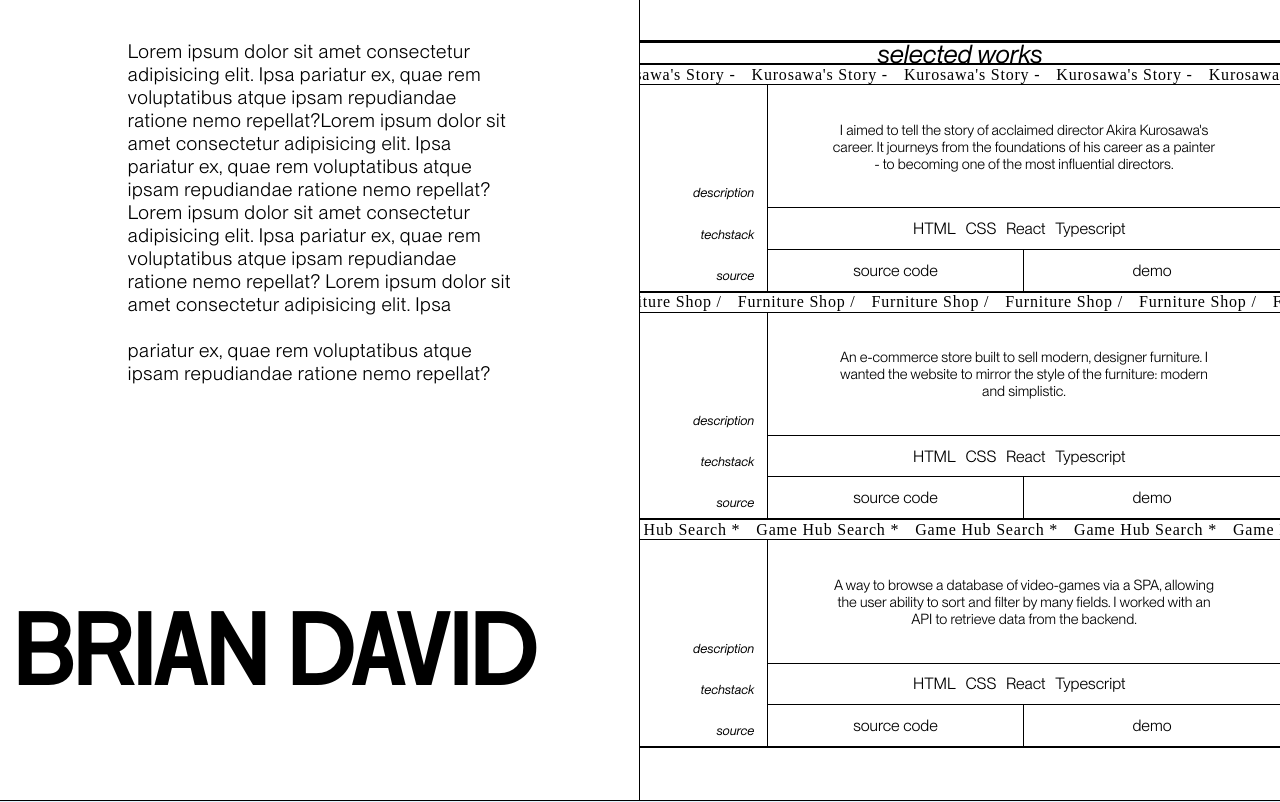
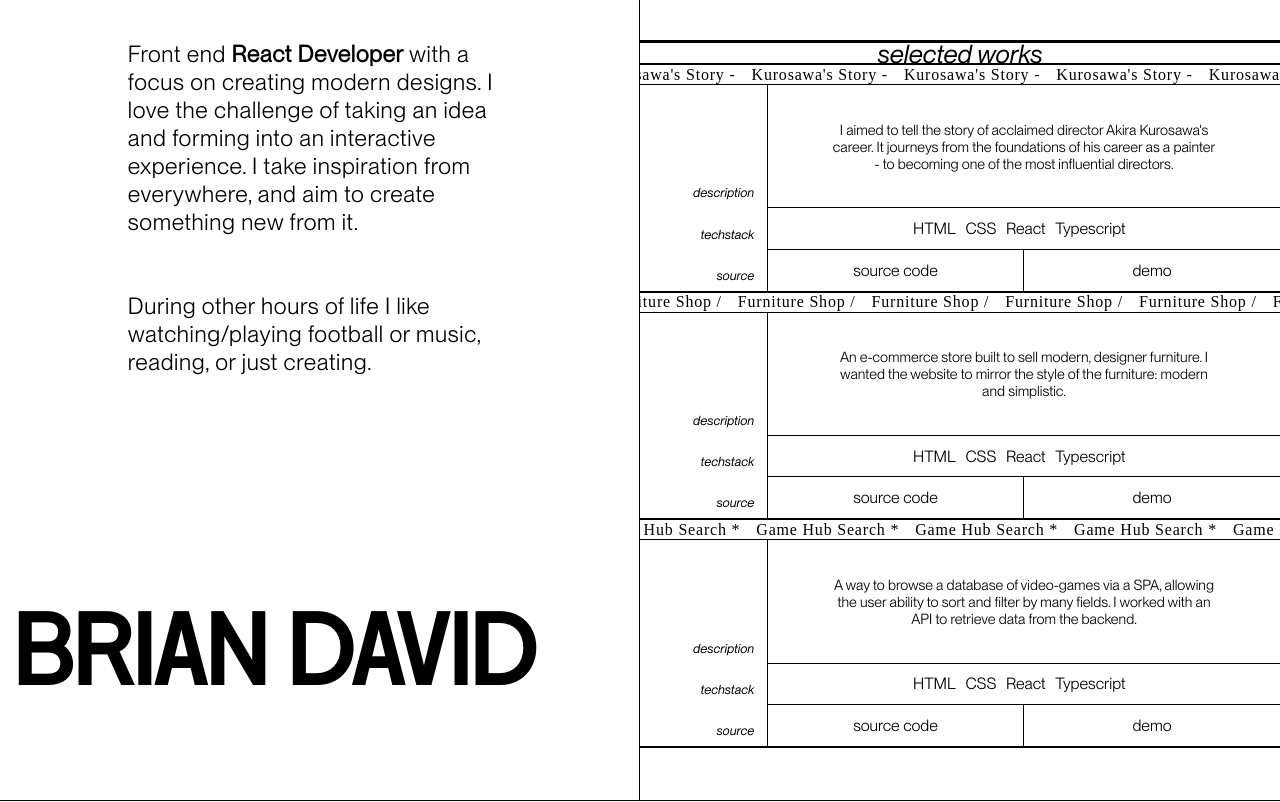
Before and after one commit to brian-david4/brian-portfolio-website, a React (Vite) app in the folder portfolio-website/: page / in a window 1280 px wide. Shown: the top 802 px of the page. Built offline with nearby package versions, Linux system fonts and the light colour scheme; a web font is replaced by a local one.

Commit message:
update about section

```diff
--- a/portfolio-website/src/pages/Home2/Home2.tsx
+++ b/portfolio-website/src/pages/Home2/Home2.tsx
@@ -41,18 +41,15 @@ const Home2 = () => {
         <section className={styles.sectionLeft}>
           <h2 className={styles.nameTitle}>BRIAN DAVID</h2>
           <p className={styles.about}>
-            Lorem ipsum dolor sit amet consectetur adipisicing elit. Ipsa
-            pariatur ex, quae rem voluptatibus atque ipsam repudiandae ratione
-            nemo repellat?Lorem ipsum dolor sit amet consectetur adipisicing
-            elit. Ipsa pariatur ex, quae rem voluptatibus atque ipsam
-            repudiandae ratione nemo repellat?Lorem ipsum dolor sit amet
-            consectetur adipisicing elit. Ipsa pariatur ex, quae rem
-            voluptatibus atque ipsam repudiandae ratione nemo repellat? Lorem
-            ipsum dolor sit amet consectetur adipisicing elit. Ipsa
+            Front end <b>React Developer</b> with a focus on creating modern
+            designs. I love the challenge of taking an idea and forming into an
+            interactive experience. I take inspiration from everywhere, and aim
+            to create something new from it.
             <br />
             <br />
-            pariatur ex, quae rem voluptatibus atque ipsam repudiandae ratione
-            nemo repellat?
+            <br />
+            During other hours of life I like watching/playing football or
+            music, reading, or just creating.
           </p>
         </section>
         <section className={styles.sectionRight}>
--- a/portfolio-website/src/pages/Home2/home.module.css
+++ b/portfolio-website/src/pages/Home2/home.module.css
@@ -37,7 +37,7 @@
   margin-top: 5vh;
   width: 60%;
   min-width: 100px;
-  font-size: 1.5vw;
+  font-size: 1.8vw;
   letter-spacing: 0.05vw;
   font-family: "Neue Montreal Book";
   transition: font-size 750ms ease-out;
@@ -114,16 +114,16 @@
 /* about font responsiveness */
 @media (max-width: 1200px) {
   .about {
-    font-size: 2vw;
+    font-size: 2.5vw;
   }
 }
 @media (max-width: 820px) {
   .about {
-    font-size: 2.5vw;
+    font-size: 1.5rem;
   }
 }
 @media (max-width: 640px) {
   .about {
-    font-size: 3vw;
+    font-size: 1.3rem;
   }
 }
```
